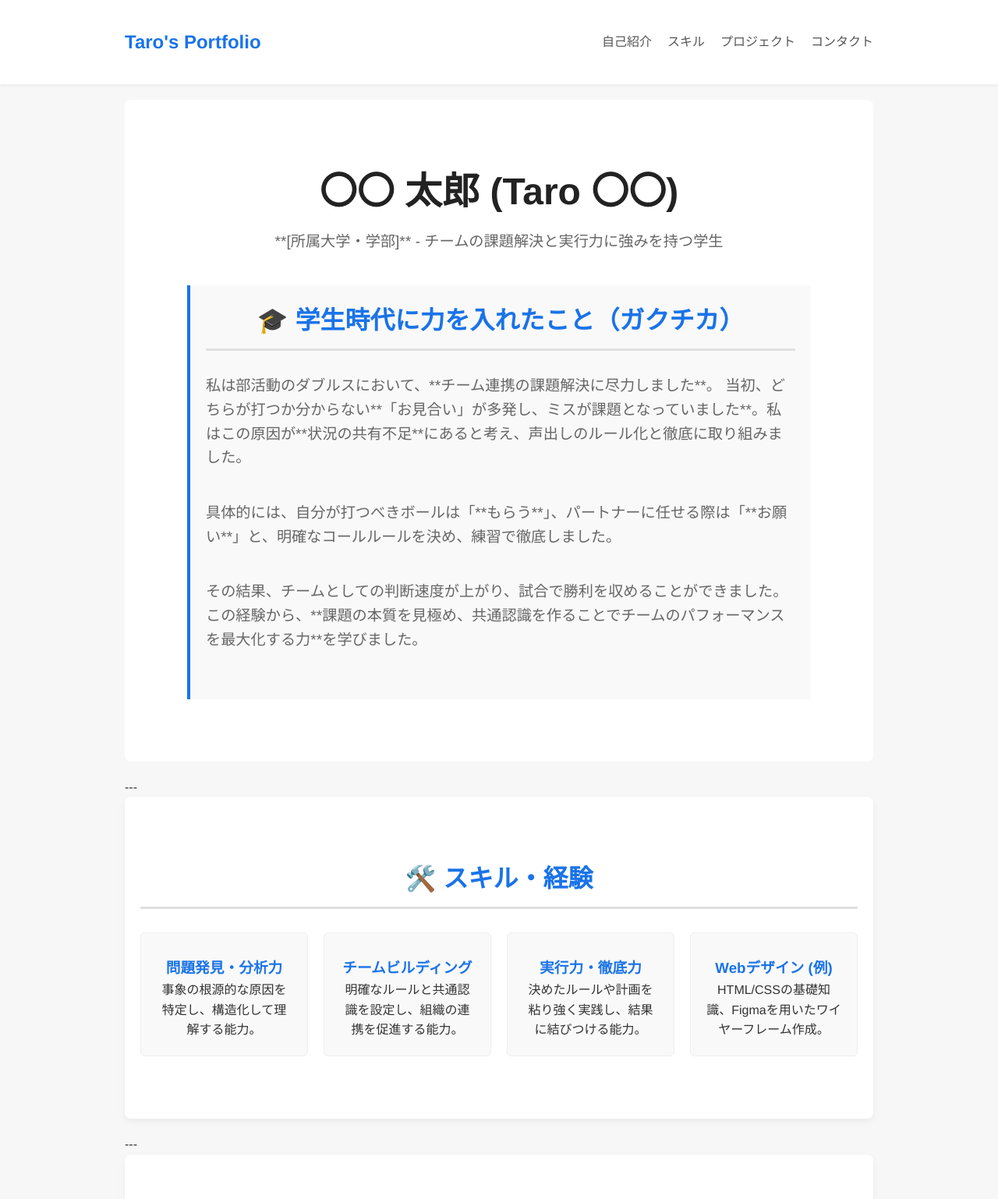
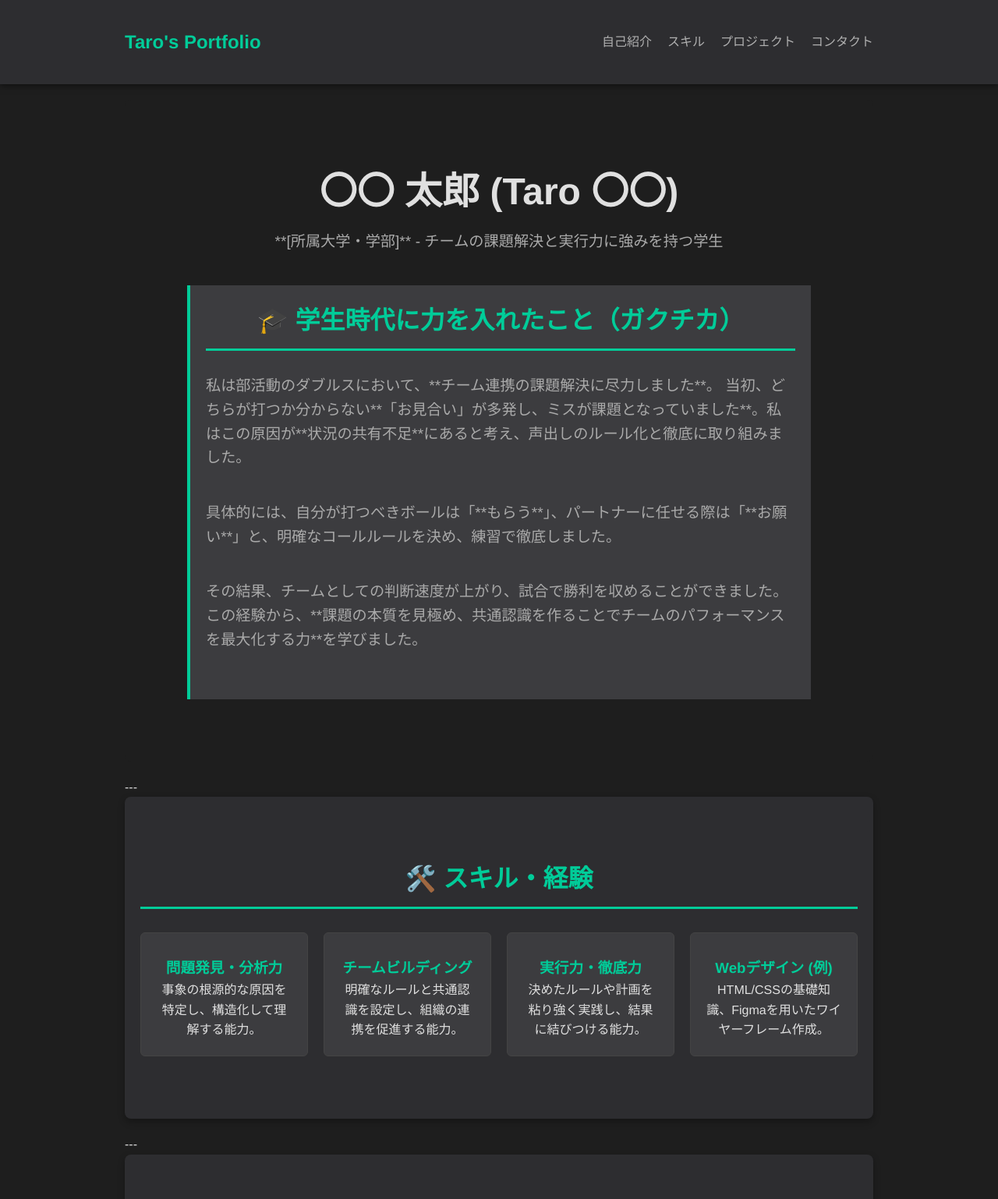
Before and after one commit to cske25024-alt/portfolio, a plain HTML site: page index.html in a window 1280 px wide. Shown: the top 1538 px of the page at 78% size. Drawn offline with Linux system fonts and the light colour scheme.

Commit message:
Update index.html

```diff
--- a/index.html
+++ b/index.html
@@ -15,8 +15,8 @@
         body {
             font-family: 'Helvetica Neue', Arial, sans-serif;
             line-height: 1.6;
-            color: #333;
-            background-color: #f7f7f7; /* 明るい背景 */
+            color: #e0e0e0; /* 変更: 明るいテキスト色 */
+            background-color: #1e1e1e; /* 変更: 濃い背景色 */
         }
 
         /* コンテナの基本設定 */
@@ -28,8 +28,8 @@
 
         /* ヘッダー */
         header {
-            background-color: #ffffff; /* 白いヘッダー */
-            box-shadow: 0 2px 4px rgba(0, 0, 0, 0.05);
+            background-color: #2d2d30; /* 変更: 暗いヘッダー色 */
+            box-shadow: 0 2px 8px rgba(0, 0, 0, 0.5); /* 変更: 影を濃く */
             padding: 15px 0;
             position: sticky;
             top: 0;
@@ -45,7 +45,7 @@
         .logo {
             font-size: 1.5em;
             font-weight: bold;
-            color: #1a73e8; /* ブランドカラー */
+            color: #00cc99; /* 変更: ブランドカラーをティールグリーンに */
             text-decoration: none;
         }
 
@@ -60,28 +60,28 @@
 
         nav ul li a {
             text-decoration: none;
-            color: #555;
+            color: #b0b0b0; /* 変更: ナビリンクの色を調整 */
             font-weight: 500;
             transition: color 0.3s;
         }
 
         nav ul li a:hover {
-            color: #1a73e8;
+            color: #00cc99; /* 変更: ホバーカラーをティールグリーンに */
         }
 
         /* セクション共通スタイル */
         section {
             padding: 60px 0;
             margin-bottom: 20px;
-            background-color: #ffffff;
+            background-color: #2d2d30; /* 変更: セクション背景色を暗く */
             border-radius: 8px; /* 角丸 */
-            box-shadow: 0 4px 10px rgba(0, 0, 0, 0.05);
+            box-shadow: 0 4px 10px rgba(0, 0, 0, 0.3); /* 変更: 影を濃く */
         }
 
         h2 {
             font-size: 2em;
-            color: #1a73e8;
-            border-bottom: 3px solid #e0e0e0;
+            color: #00cc99; /* 変更: 見出し色をティールグリーンに */
+            border-bottom: 3px solid #00cc99; /* 変更: 下線の色をティールグリーンに */
             padding-bottom: 10px;
             margin-bottom: 30px;
             text-align: center;
@@ -91,19 +91,19 @@
         #intro {
             text-align: center;
             padding: 80px 0;
-            background-color: #ffffff;
+            background-color: #1e1e1e; /* 変更: 背景色をbodyと同じにし、一体感を出す */
             box-shadow: none; /* 影なし */
         }
 
         #intro h1 {
             font-size: 3em;
             margin-bottom: 10px;
-            color: #222;
+            color: #e0e0e0; /* 変更: タイトル色を明るく */
         }
 
         #intro p {
             font-size: 1.2em;
-            color: #666;
+            color: #aaaaaa; /* 変更: テキスト色を調整 */
             margin-bottom: 40px;
         }
 
@@ -112,12 +112,12 @@
             margin: 0 auto;
             text-align: left;
             padding: 20px;
-            border-left: 4px solid #1a73e8;
-            background-color: #f9f9f9;
+            border-left: 4px solid #00cc99; /* 変更: 縦線をティールグリーンに */
+            background-color: #3c3c3f; /* 変更: 引用ブロックの背景色を調整 */
         }
 
         .profile-text strong {
-            color: #d93025; /* 強調色 */
+            color: #ffc107; /* 変更: 強調色をアンバー/黄色に */
         }
 
         /* スキルセクション */
@@ -129,26 +129,26 @@
         }
 
         .skill-item {
-            background-color: #f9f9f9;
+            background-color: #3c3c3f; /* 変更: スキルカードの背景色を調整 */
             padding: 20px;
             border-radius: 6px;
-            border: 1px solid #eee;
+            border: 1px solid #444444; /* 変更: ボーダー色を調整 */
             transition: transform 0.3s;
         }
 
         .skill-item:hover {
             transform: translateY(-5px);
-            box-shadow: 0 5px 15px rgba(0, 0, 0, 0.1);
+            box-shadow: 0 5px 15px rgba(0, 0, 0, 0.4); /* 変更: 影を濃く */
         }
 
         .skill-item h3 {
             margin-top: 10px;
-            color: #1a73e8;
+            color: #00cc99; /* 変更: スキル見出しをティールグリーンに */
         }
 
         /* プロジェクトセクション（プレースホルダー） */
         .project-card {
-            border: 1px solid #e0e0e0;
+            border: 1px solid #444444; /* 変更: ボーダー色を調整 */
             padding: 20px;
             margin-bottom: 20px;
             border-radius: 6px;
@@ -156,12 +156,17 @@
         }
 
         .project-card:hover {
-            box-shadow: 0 4px 10px rgba(0, 0, 0, 0.1);
+            box-shadow: 0 4px 10px rgba(0, 0, 0, 0.4); /* 変更: 影を濃く */
         }
 
         .project-card h3 {
-            color: #222;
+            color: #e0e0e0; /* 変更: プロジェクト見出し色を明るく */
             margin-bottom: 10px;
+        }
+
+        /* コンタクトリンクの色をテーマカラーに合わせる */
+        #contact a {
+            color: #00cc99 !important; /* 変更: メールリンクをティールグリーンに */
         }
 
         /* フッター */
@@ -169,9 +174,9 @@
             text-align: center;
             padding: 20px 0;
             margin-top: 40px;
-            color: #777;
-            background-color: #ffffff;
-            border-top: 1px solid #eee;
+            color: #aaaaaa; /* 変更: フッターテキスト色を調整 */
+            background-color: #2d2d30; /* 変更: フッター背景色を暗く */
+            border-top: 1px solid #444444; /* 変更: ボーダー色を調整 */
         }
     </style>
 </head>
@@ -264,7 +269,7 @@
                 <h2>📧 コンタクト</h2>
                 <p>私の経験やスキルにご興味をお持ちいただけましたら、お気軽にご連絡ください。</p>
                 <p style="font-size: 1.2em; font-weight: bold; margin-top: 15px;">
-                    Email: <a href="mailto:example@example.com" style="color: #1a73e8; text-decoration: none;">example@example.com</a>
+                    Email: <a href="mailto:example@example.com" style="color: #00cc99; text-decoration: none;">example@example.com</a>
                 </p>
             </div>
         </section>
```
